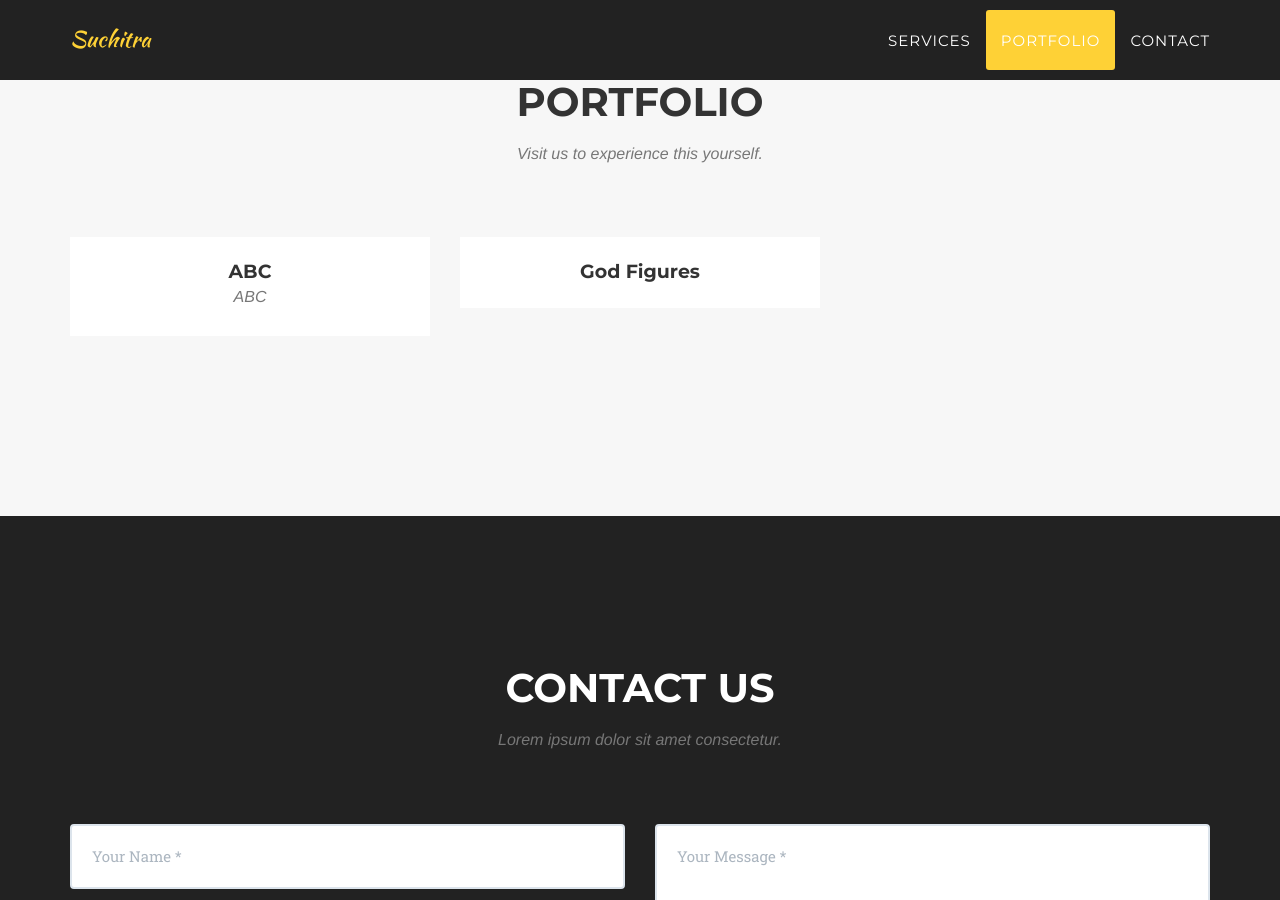
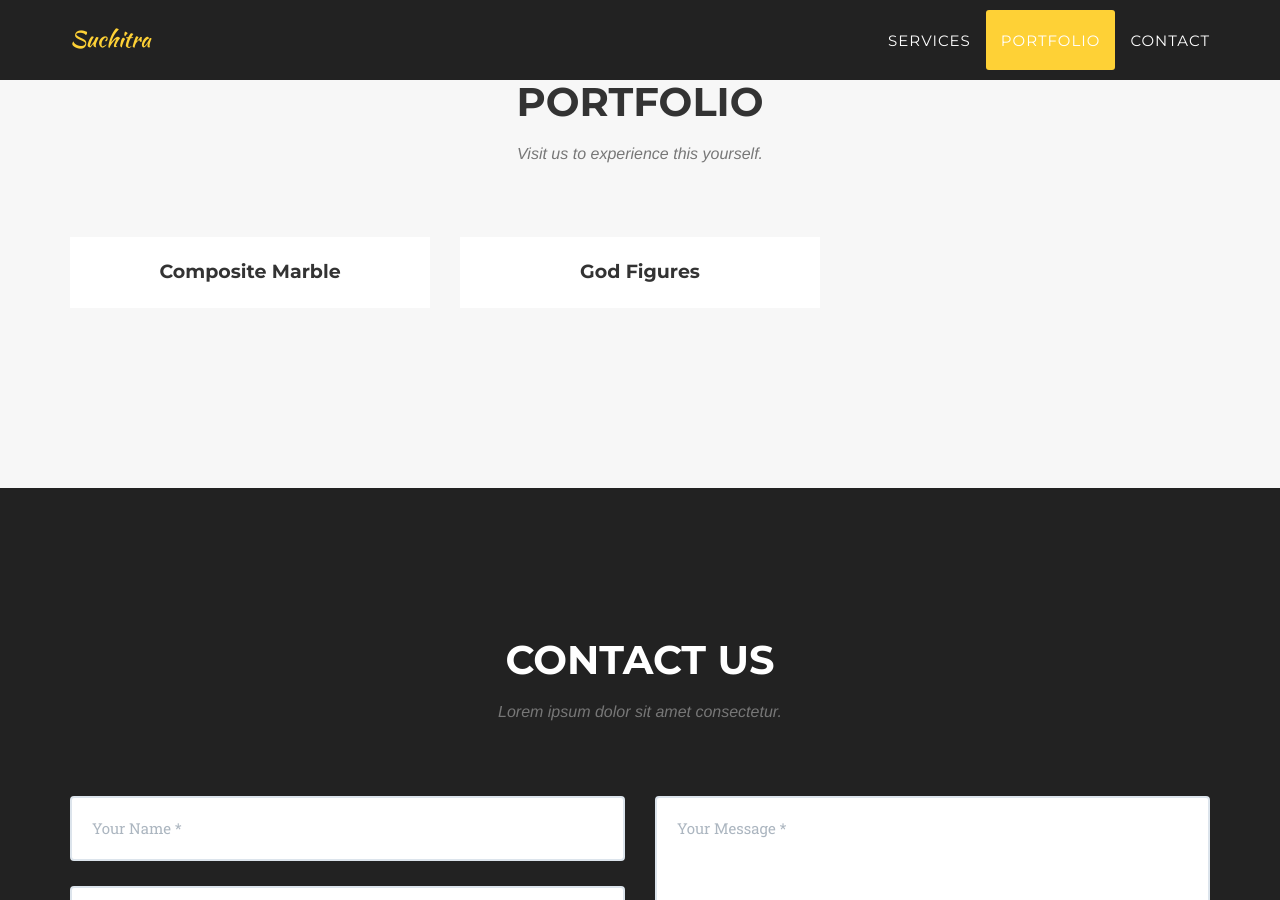
Before and after one commit to shivamkh90/suchitra-website, a Jekyll site: the page built from index.html, in a window 1280 px wide and 900 px high, scrolled down 820 px. Built offline with Jekyll 4.4.1, drawn with Linux system fonts in a browser that asks for light colours; nearby versions of some CDN libraries; some web fonts are replaced; library files that are not in the unit come from our copies.

Commit message:
Update 2020-04-04-Faces.markdown

```diff
--- a/_posts/2020-04-04-Faces.markdown
+++ b/_posts/2020-04-04-Faces.markdown
@@ -1,7 +1,7 @@
 ---
-title: ABC
-subtitle: ABC
-thumbnail: side-face-bg.jpg
+title: Composite Marble
+subtitle:
+thumbnail: deer.png
 images:
 - hoor-bg-2.jpg
 - innocent-bg.jpg
```
